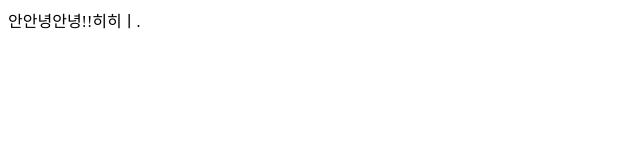
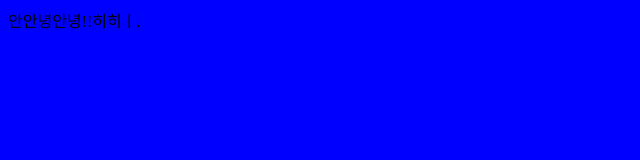
Before and after one commit to Van-04/Van-04.github.io, a plain HTML site: page index.html in a window 1280 px wide. Shown: the whole page, without its empty margins (0-640 px from the left). Drawn offline with Linux system fonts and the light colour scheme.

Commit message:
add style

```diff
--- a/index.html
+++ b/index.html
@@ -1 +1,3 @@
+<link rel="stylesheet" href="./style.css" />
+
 안안녕안녕!!히히ㅣ.
--- /dev/null
+++ b/style.css
@@ -0,0 +1,3 @@
+body{
+    background: blue;
+}
```
